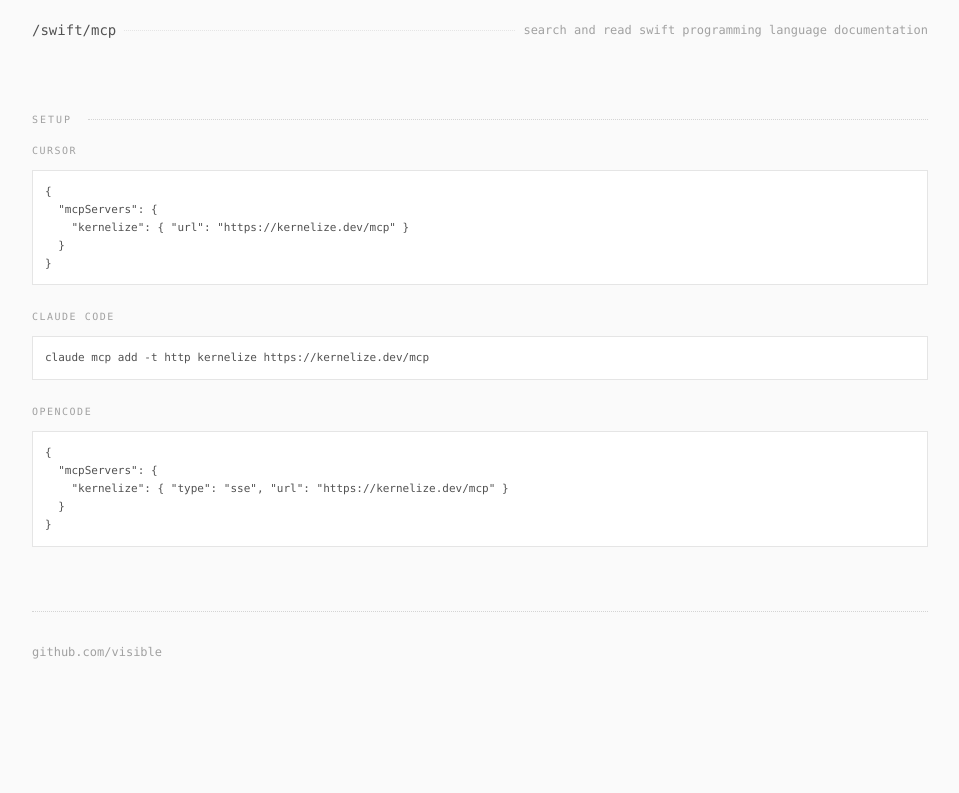
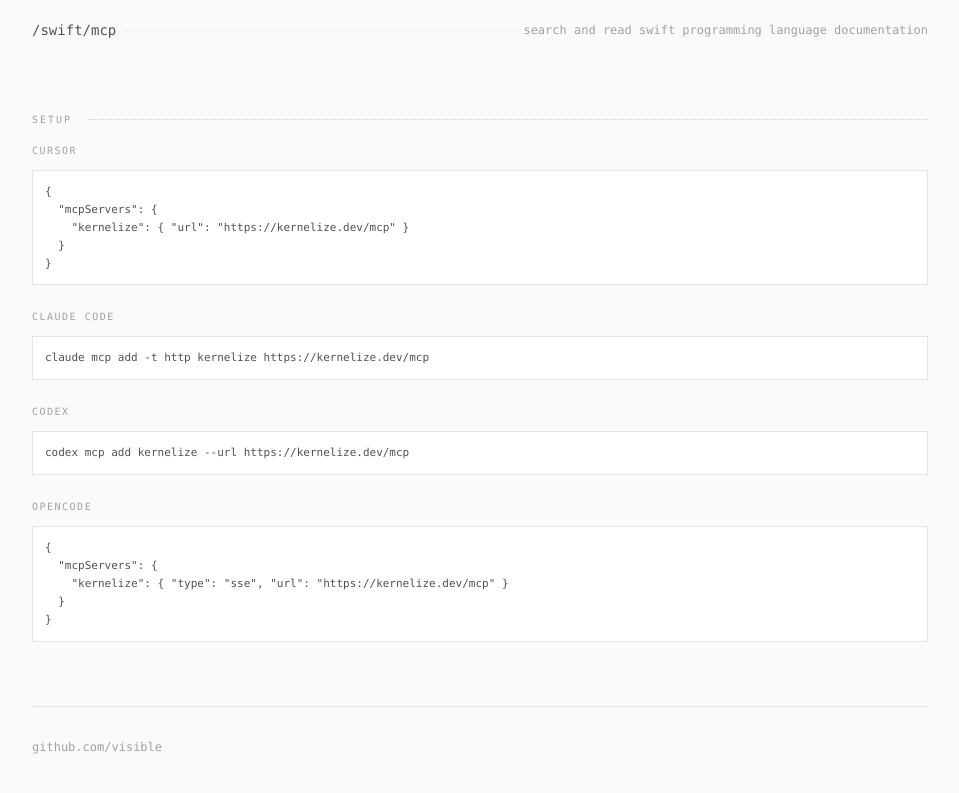
Before and after one commit to visible/kernelize.dev, a Next.js app: page / in a window 1280 px wide. Shown: the part 747-1540 px from the top of the page, without its empty margins (160-1119 px from the left). Before the commit the page ends 1487 px from the top, so only its background shows below. Built offline with nearby package versions, Linux system fonts and the light colour scheme.

Commit message:
feat: add codex mcp setup instructions (#19)

```diff
--- a/app/page.tsx
+++ b/app/page.tsx
@@ -80,6 +80,12 @@
           </div>
           <div>
             <p className="mb-3 text-[10px] uppercase tracking-[0.15em] text-neutral-400">
+              Codex
+            </p>
+            <Codeblock>codex mcp add kernelize --url https://kernelize.dev/mcp</Codeblock>
+          </div>
+          <div>
+            <p className="mb-3 text-[10px] uppercase tracking-[0.15em] text-neutral-400">
               Opencode
             </p>
             <Codeblock>{`{
--- a/lib/html.ts
+++ b/lib/html.ts
@@ -89,6 +89,8 @@
 
   const claudeCommand = `claude mcp add -t http ${config.name} https://kernelize.dev${config.path}`;
 
+  const codexCommand = `codex mcp add ${config.name} --url https://kernelize.dev${config.path}`;
+
   const opencodeConfig = `{
   "mcpServers": {
     "${config.name}": {
@@ -140,6 +142,9 @@
       <p class="label">Claude Code</p>
       ${codeblock(claudeCommand)}
 
+      <p class="label">Codex</p>
+      ${codeblock(codexCommand)}
+
       <p class="label">Opencode</p>
       ${codeblock(opencodeConfig)}
     </section>
```
